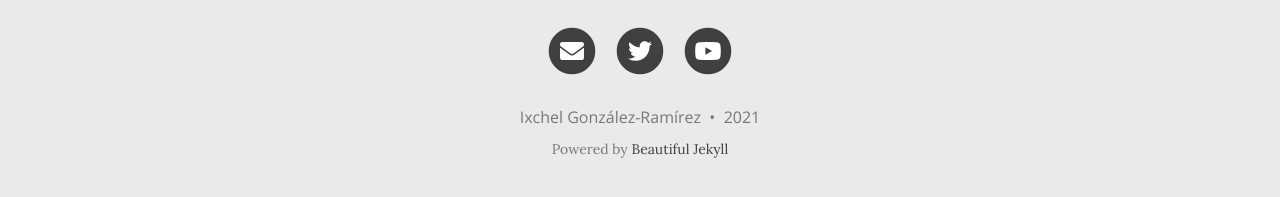
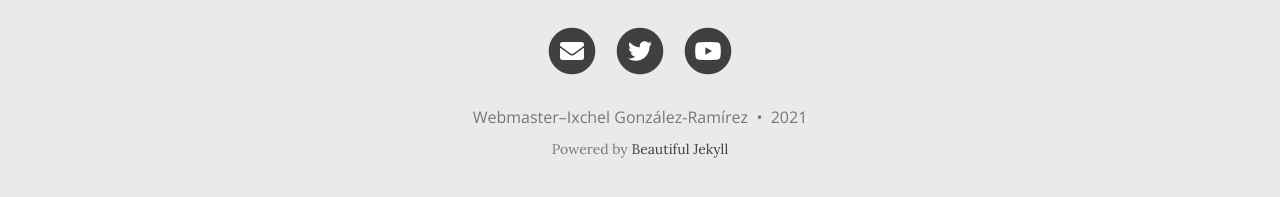
Before and after one commit to ecoevolat/ecoevolat.github.io, a Jekyll site: the page built from el_club.md, in a window 1280 px wide and 1078 px high. Shown: the part 868-1065 px from the top of the window. Built offline with Jekyll 4.4.1, drawn with Linux system fonts in a browser that asks for light colours; nearby versions of some CDN libraries; comment, search, counter and statistics services are not loaded.

Commit message:
add webmaster

```diff
--- a/_config.yml
+++ b/_config.yml
@@ -9,7 +9,7 @@
 title: Club Eco-Evo Latinoamérica
 
 # Your name to show in the footer
-author: Ixchel González-Ramírez
+author: Webmaster–Ixchel González-Ramírez
 
 # --- List of links in the navigation bar --- #
 
```
